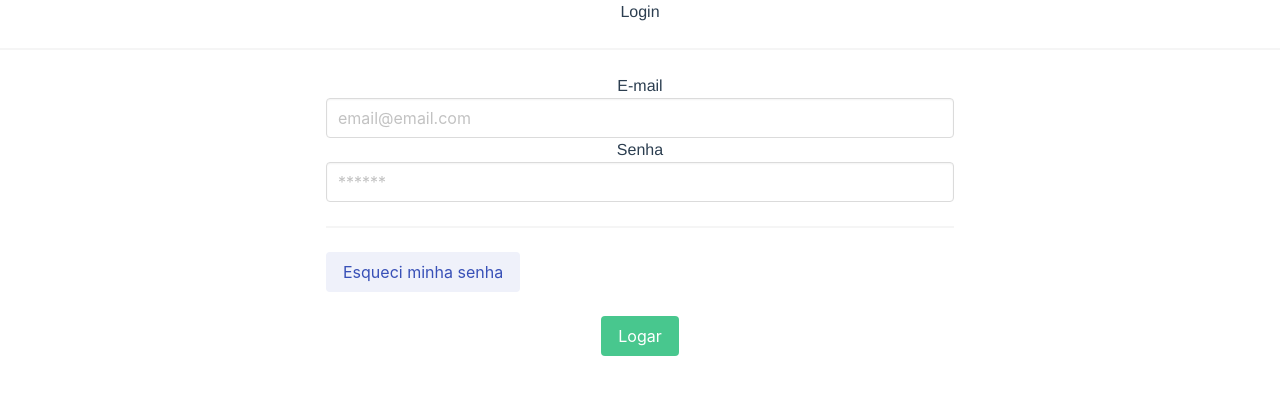
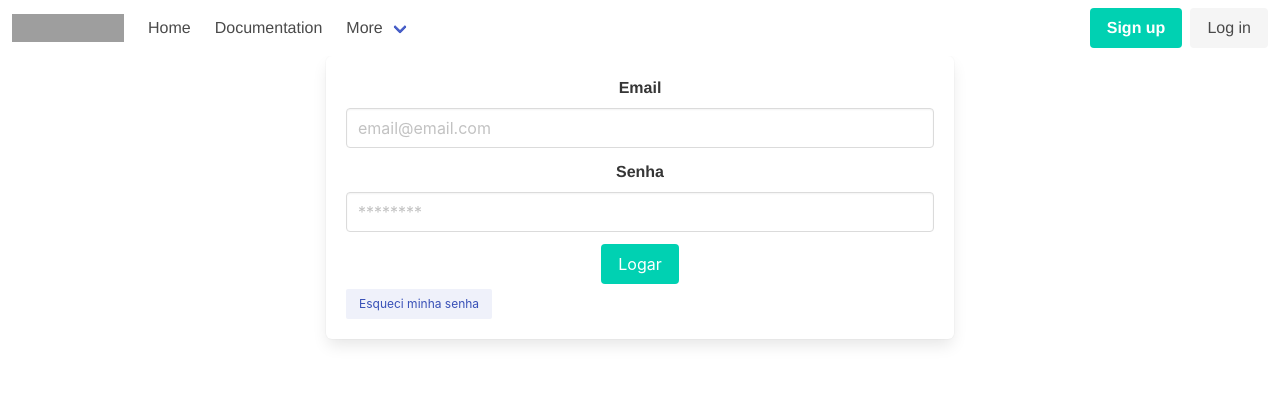
Before and after one commit to MaiconRenildo/UserManagement, a Vue app: page /login in a window 1280 px wide. Shown: the top 394 px of the page. Built offline with nearby package versions, Linux system fonts and the light colour scheme; grey boxes are pictures that could not be loaded.

Commit message:
Atualização das rotas de login e de registro

```diff
--- /dev/null
+++ b/src/components/Navbar.vue
@@ -0,0 +1,73 @@
+<template>
+  <nav class="navbar" role="navigation" aria-label="main navigation">
+    <div class="navbar-brand">
+      <a class="navbar-item" href="https://bulma.io">
+        <img src="https://bulma.io/images/bulma-logo.png" width="112" height="28">
+      </a>
+
+      <a role="button" class="navbar-burger" aria-label="menu" aria-expanded="false" data-target="navbarBasicExample">
+        <span aria-hidden="true"></span>
+        <span aria-hidden="true"></span>
+        <span aria-hidden="true"></span>
+      </a>
+    </div>
+
+    <div id="navbarBasicExample" class="navbar-menu">
+      <div class="navbar-start">
+        <a class="navbar-item">
+          Home
+        </a>
+
+        <a class="navbar-item">
+          Documentation
+        </a>
+
+        <div class="navbar-item has-dropdown is-hoverable">
+          <a class="navbar-link">
+            More
+          </a>
+
+          <div class="navbar-dropdown">
+            <a class="navbar-item">
+              About
+            </a>
+            <a class="navbar-item">
+              Jobs
+            </a>
+            <a class="navbar-item">
+              Contact
+            </a>
+            <hr class="navbar-divider">
+            <a class="navbar-item">
+              Report an issue
+            </a>
+          </div>
+        </div>
+      </div>
+
+      <div class="navbar-end">
+        <div class="navbar-item">
+          <div class="buttons">
+            <a class="button is-primary">
+              <strong>Sign up</strong>
+            </a>
+            <a class="button is-light">
+              Log in
+            </a>
+          </div>
+        </div>
+      </div>
+    </div>
+  </nav>
+</template>
+
+<script>
+export default {
+  name: 'Navbar'
+
+}
+</script>
+
+<style scoped>
+
+</style>
--- a/src/views/Home.vue
+++ b/src/views/Home.vue
@@ -6,6 +6,7 @@
     <router-link to="/register">Register</router-link> |
     <router-link to="/admin/users">Users</router-link> |
     <HelloWorld msg="Welcome to Your Vue.js App"/>
+
 
   </div>
 </template>
--- a/src/views/Login.vue
+++ b/src/views/Login.vue
@@ -1,33 +1,42 @@
 <template>
   <div>
-    <h1>Login</h1>
-    <hr>
+    <Navbar/>
     <div class="columns is-centered">
       <div class="column is-half">
+        <div class="box">
+
+          <div class="field">
+            <label class="label">Email</label>
+            <div class="control">
+              <input class="input" type="email" placeholder="email@email.com" v-model="email">
+            </div>
+          </div>
+
+          <div class="field">
+            <label class="label">Senha</label>
+            <div class="control">
+              <input class="input" type="password" placeholder="********" v-model="password">
+            </div>
+          </div>
+
+          <button @click="login()" class="button is-primary" id="bt">Logar</button>
+          <div class="buttons"><button @click="forgot()" class="button is-link is-light button is-small navbar-start">Esqueci minha senha</button></div>
+        </div>
 
         <div v-if="error!=undefined">
-          <div class="notification is-danger">
+          <div class="notification is-danger is-small">
             <p>{{error}}</p>
           </div>
         </div>
-        <p>E-mail</p>
-        <input type="email" placeholder="email@email.com" class="input" v-model="email">
-        <p>Senha</p>
-        <input type="password" placeholder="******" class="input" v-model="password" required><hr>
 
-        <div class="buttons"><button @click="forgot()" class="button is-link is-light">Esqueci minha senha</button></div>
-        <button @click="login()" class="button is-success">Logar</button>
       </div>
     </div>
-
-    <p>{{name}}</p>
-    <p>{{email}}</p>
-    <p>{{password}}</p>
   </div>
 </template>
 
 <script>
 import axios from "axios"
+import Navbar from '@/components/Navbar.vue'
 export default{
   data(){
     return{
@@ -37,13 +46,20 @@ export default{
       error:undefined
     }
   },
+
+  components:{
+    Navbar
+  },
+
   methods:{
-
     async login(){
       const form={
         email:this.email,
         password:this.password,
       }
+
+      let button=document.getElementById('bt')
+      button.classList.add('is-loading')
       try{
         let result=await axios.post('http://localhost:8686/login',form)
         this.error=undefined
@@ -56,12 +72,18 @@ export default{
         let msgErro=err.response.data
         this.error=msgErro
       }
+      button.classList.remove('is-loading')
     },
 
     forgot(){
       this.$router.push({name:'recover'}) //Redireciona o usuário para outra rota
     }
-
   }
 }
 </script>
+
+<style scoped>
+#bt{
+  margin-bottom: 5px;
+}
+</style>
--- a/src/views/Register.vue
+++ b/src/views/Register.vue
@@ -1,32 +1,43 @@
 <template>
   <div>
-    <h1>Registro de usuário</h1>
-    <hr>
-    <div class="columns is-centered">
-      <div class="column is-half">
-        <div v-if="error!=undefined">
-          <div class="notification is-danger">
-            <p>{{error}}</p>
-          </div>
+    <Navbar/>
+    <div class="box">
+
+      <div class="field">
+        <label class="label">Nome</label>
+        <div class="control">
+          <input class="input" type="text" placeholder="Nome" v-model="name">
         </div>
-        <p>Nome</p>
-        <input type="text" placeholder="Nome do usuário" class="input" v-model="name">
-        <p>E-mail</p>
-        <input type="email" placeholder="email@email.com" class="input" v-model="email">
-        <p>Senha</p>
-        <input type="password" placeholder="******" class="input" v-model="password" required><hr>
-        <button @click="register()" class="button is-success">Cadastrar</button>
+      </div>
+
+      <div class="field">
+        <label class="label">E-mail</label>
+        <div class="control">
+            <input class="input" type="email" placeholder="email@email.com" v-model="email">
+        </div>
+      </div>
+
+      <div class="field">
+        <label class="label">Senha</label>
+        <div class="control">
+          <input class="input" type="password" placeholder="********" v-model="password">
+        </div>
+      </div>
+
+      <button @click="register()" class="button is-success">Cadastrar</button>
+    </div>
+    <div v-if="error!=undefined">
+      <div class="notification is-danger">
+        <p>{{error}}</p>
       </div>
     </div>
 
-    <p>{{name}}</p>
-    <p>{{email}}</p>
-    <p>{{password}}</p>
   </div>
 </template>
 
 <script>
 import axios from "axios"
+import Navbar from '@/components/Navbar.vue'
 export default{
   data(){
     return{
@@ -35,6 +46,9 @@ export default{
       password:'',
       error:undefined
     }
+  },
+  components:{
+    Navbar
   },
   methods:{
 
@@ -47,19 +61,14 @@ export default{
       }
 
       try{
-        let result=await axios.post('http://localhost:8686/user',form)
+        await axios.post('http://localhost:8686/user',form)
         this.error=undefined
         this.email='',
         this.name='',
         this.password=''
-
-        console.log(result)
-
-        //Redireciona o usuário para outra rota
-        this.$router.push({name:'Home'})
-
+        this.$router.push({name:'Home'})//Redireciona o usuário para outra rota
       }catch(err){
-        let msgErro=err.response.data.err
+        let msgErro=err.response.data
         this.error=msgErro
       }
     }
```
